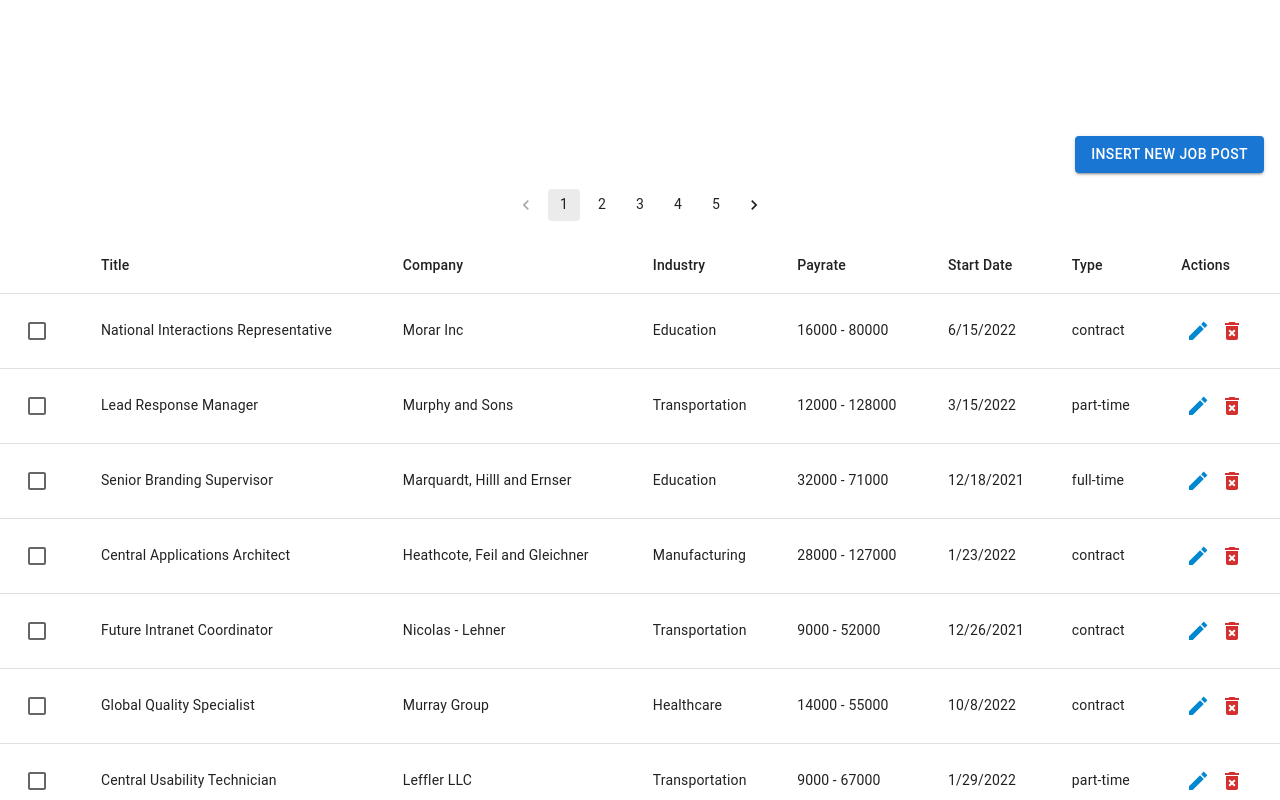
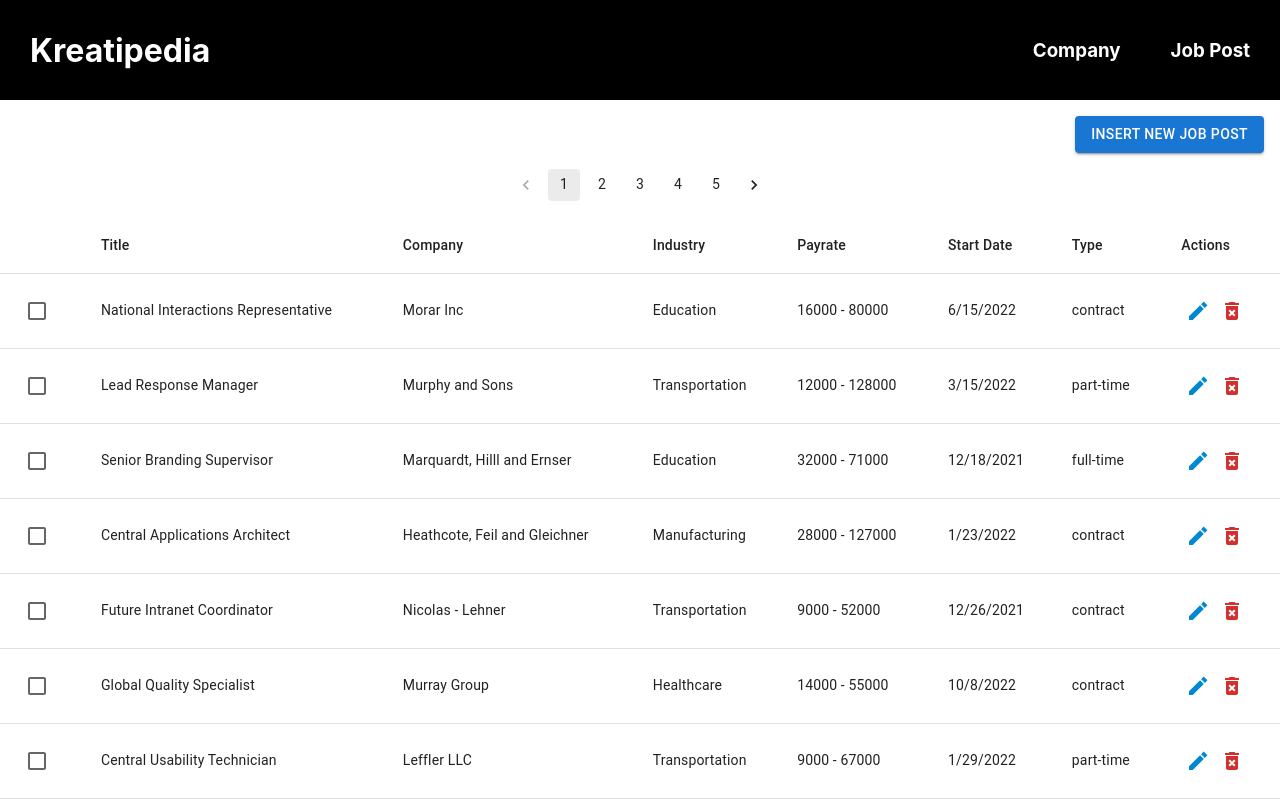
Before and after one commit to jaycchiu524/next-mui-form, a Next.js app: page /job-post in a window 1280 px wide. Shown: the top 800 px of the page. Built offline with nearby package versions, Linux system fonts and the light colour scheme.

Commit message:
feat: add header

```diff
--- /dev/null
+++ b/src/components/Header.tsx
@@ -0,0 +1,51 @@
+import React from 'react'
+import styled from '@emotion/styled'
+import { useRouter } from 'next/router'
+
+type Props = {}
+
+const Nav = styled('header')`
+  position: relative;
+  display: flex;
+  flex-direction: row;
+  justify-content: space-between;
+  padding: 0 30px;
+  top: 0;
+  left: 0;
+  width: 100%;
+  height: 100px;
+  background: black;
+  color: white;
+`
+
+const Icon = styled('h1')`
+  display: flex;
+  flex-direction: row;
+  align-items: center;
+`
+const Links = styled('div')`
+  display: flex;
+  flex-direction: row;
+  align-items: center;
+  justify-content: space-between;
+`
+
+const Link = styled('h3')`
+  margin-left: 50px;
+  cursor: pointer;
+`
+
+const Header = (props: Props) => {
+  const { push } = useRouter()
+  return (
+    <Nav>
+      <Icon>Kreatipedia</Icon>
+      <Links>
+        <Link onClick={() => push('/company')}>Company</Link>
+        <Link onClick={() => push('/job-post')}>Job Post</Link>
+      </Links>
+    </Nav>
+  )
+}
+
+export default Header
--- a/src/components/commons.ts
+++ b/src/components/commons.ts
@@ -6,7 +6,6 @@ export const Container = styled('div')`
   flex-direction: column;
   width: 100vw;
   min-height: 100vh;
-  padding: 15vh 0;
   background: white;
 `
 
--- a/src/pages/_app.tsx
+++ b/src/pages/_app.tsx
@@ -6,7 +6,7 @@ import { ThemeProvider, createTheme, ScopedCssBaseline } from '@mui/material'
 import 'react-phone-number-input/style.css'
 
 function MyApp({ Component, pageProps }: AppProps) {
-  const darkTheme = createTheme({
+  const theme = createTheme({
     palette: {
       mode: 'light',
     },
@@ -14,7 +14,7 @@ function MyApp({ Component, pageProps }: AppProps) {
 
   return (
     // <QueryClientProvider client={queryClient}>
-    <ThemeProvider theme={darkTheme}>
+    <ThemeProvider theme={theme}>
       <NextSeo
         title="Kreatipedia"
         description="Know more about Kreatipedia, ."
--- a/src/pages/company/index.tsx
+++ b/src/pages/company/index.tsx
@@ -24,6 +24,7 @@ import {
 } from '@mui/material'
 import { Container, paginate } from '@/components/commons'
 import { Company } from '../api/interfaces/company'
+import Header from '@/components/Header'
 
 const JobPostHome = () => {
   const [page, setPage] = useState(1)
@@ -152,6 +153,8 @@ const JobPostHome = () => {
 
   return (
     <Container>
+      <Header />
+
       <Stack
         sx={{ margin: 2 }}
         direction="row"
--- a/src/pages/job-post/index.tsx
+++ b/src/pages/job-post/index.tsx
@@ -25,6 +25,7 @@ import {
   Chip,
 } from '@mui/material'
 import { Container, paginate } from '@/components/commons'
+import Header from '@/components/Header'
 
 type Props = {}
 
@@ -172,6 +173,7 @@ const JobPostHome = (props: Props) => {
 
   return (
     <Container>
+      <Header />
       <Stack
         sx={{ margin: 2 }}
         direction="row"
```
Also changed, not shown: src/pages/index.tsx (+11 -57 lines).
